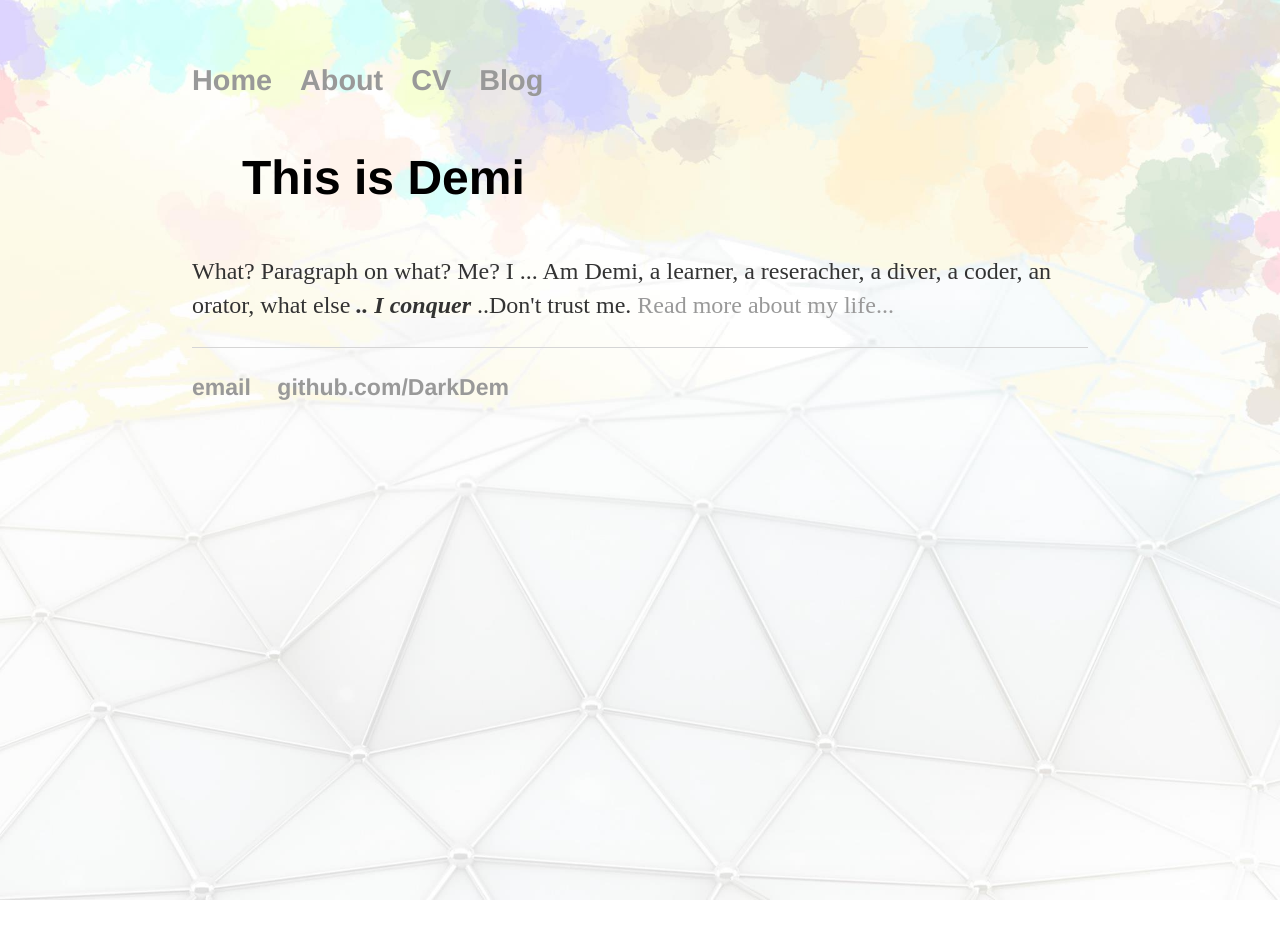
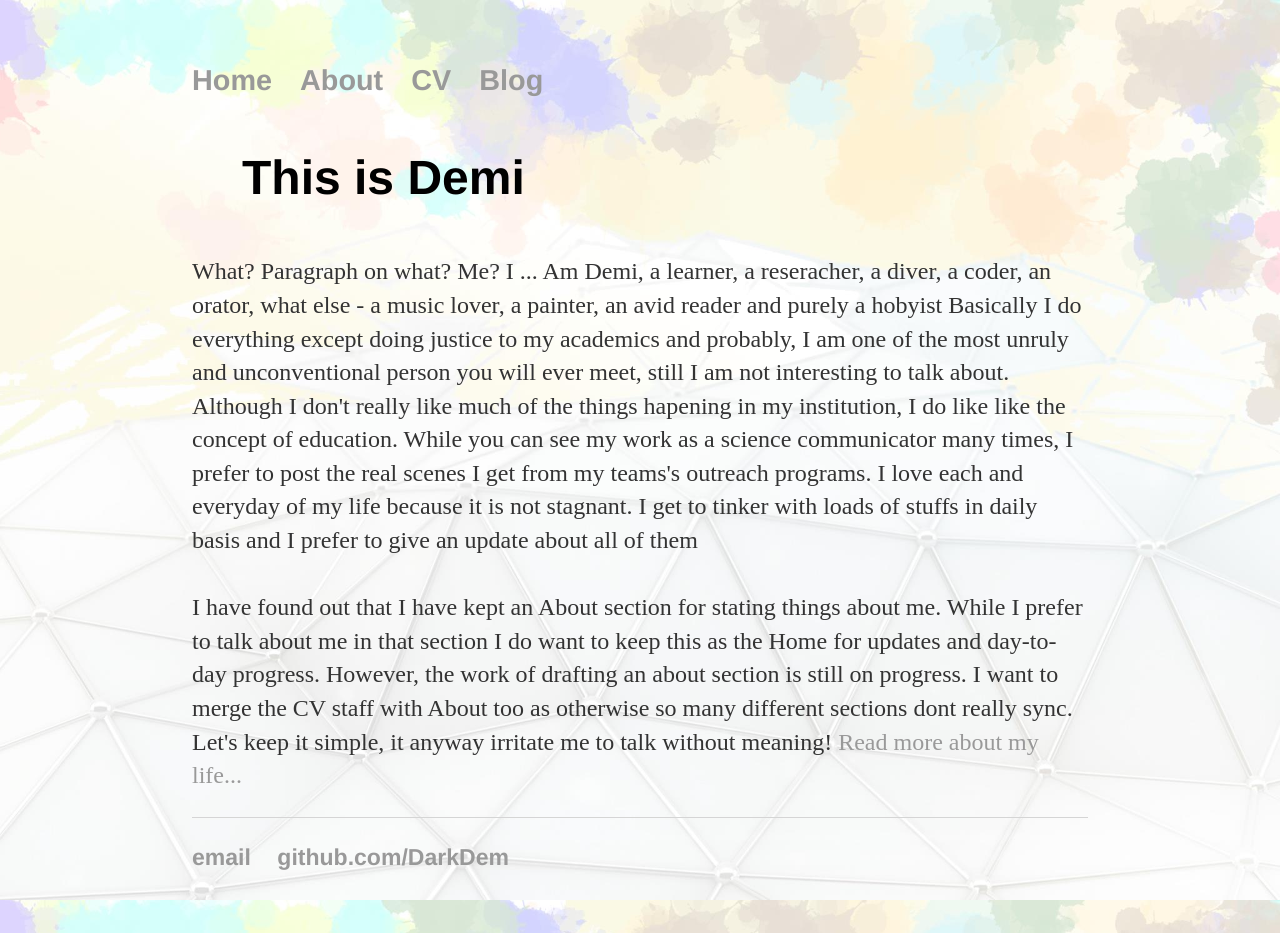
Before and after one commit to DarkDem/DarkDem.github.io, a Jekyll site: the page built from index.html, in a window 1280 px wide. Built offline with Jekyll 4.4.1, drawn with Linux system fonts in a browser that asks for light colours; before the commit the page ends 900 px from its top, so only the background shows below that.

Commit message:
Update index.html

```diff
--- a/index.html
+++ b/index.html
@@ -4,5 +4,17 @@ title: Debasmita Banerjee - The journey to the silver salvation
 ---
 <div class="blurb">
 	<h1>This is Demi</h1>
-	<p>What? Paragraph on what? Me? I ... Am Demi, a learner, a reseracher, a diver, a coder, an orator, what else <em><b> .. I conquer</b></em> ..Don't trust me. <a href="/about">Read more about my life...</a></p>
+	<p>What? Paragraph on what? Me? I ... Am Demi, a learner, a reseracher, a diver, a coder, an orator, what else - a music lover, a painter, an avid reader and purely a hobyist
+         Basically I do everything except doing justice to my academics and probably, I am one of the most unruly and unconventional person you
+         will ever meet, still I am not interesting to talk about. Although I don't really like much of the things hapening in my institution, I do like like the concept of education.
+	 While you can see my work as a science communicator many times, I prefer to post the real scenes I get from my teams's outreach
+	 programs. I love each and everyday of my life because it is not stagnant. I get to tinker with loads of stuffs in daily basis and
+	 I prefer to give an update about all of them <br/><br/>
+
+	 I have found out that I have kept an About section for stating things about me. While I prefer to talk about me in that section I do
+         want to keep this as the Home for updates and day-to-day progress. However, the work of drafting an about section is still on progress.
+	 I want to merge the CV staff with About too as otherwise so many different sections dont really sync. Let's keep it simple, it
+	 anyway irritate me to talk without meaning!
+
+	<a href="/about">Read more about my life...</a></p>
 </div><!-- /.blurb -->
```
